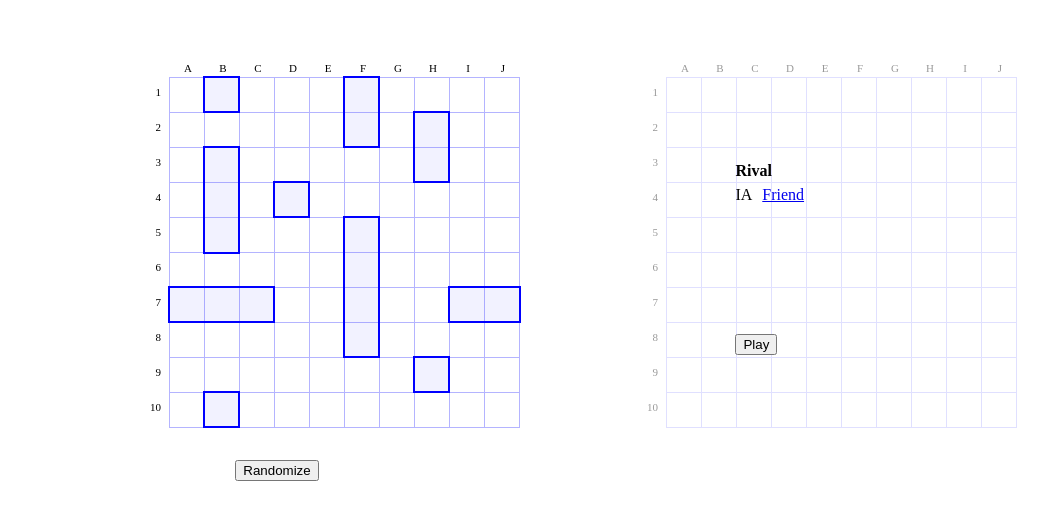
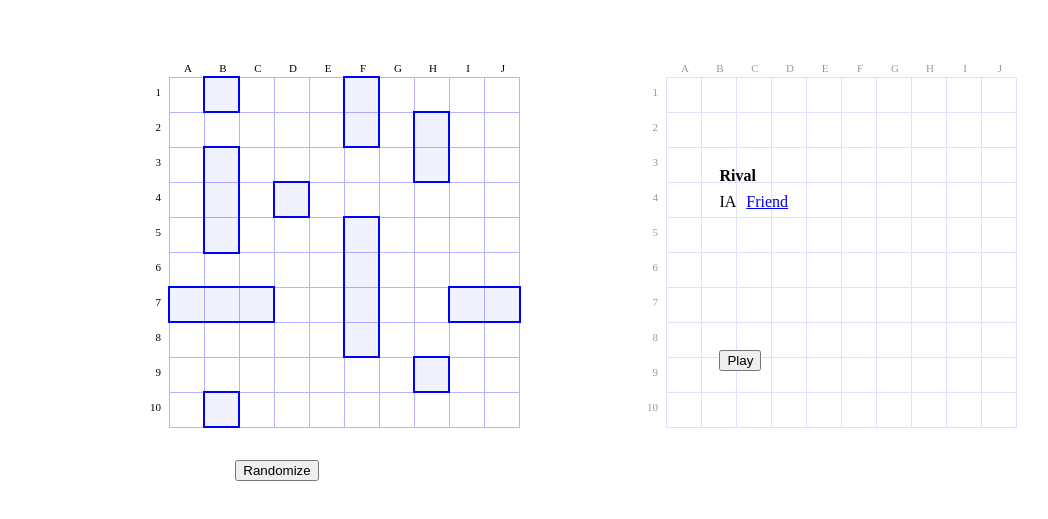
Before and after one commit to GatienB/Battleships, a plain HTML site: page front/board.html in a window 1280 px wide. Shown: the part 69-588 px from the top of the page, without its empty margins (47-1095 px from the left). Drawn offline with Linux system fonts and the light colour scheme.

```diff
--- a/front/board.css
+++ b/front/board.css
@@ -14,12 +14,12 @@
 
 #play {
     width: 50%;
-    max-width: 300px;
+    max-width: 400px;
     position: absolute;
     top: 20%;
     width: 100%;
     height: 50%;
-    padding-left: 1rem;
+    /* padding-left: 1rem; */
     left: 20%;
 }
 
```
